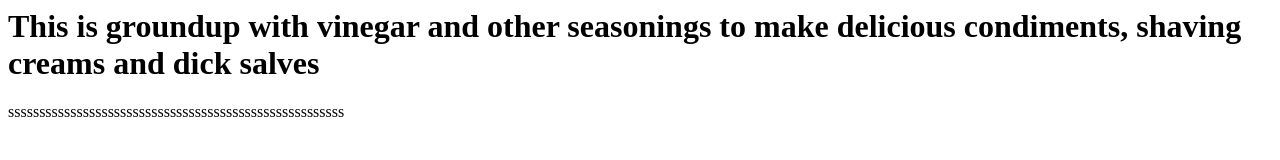
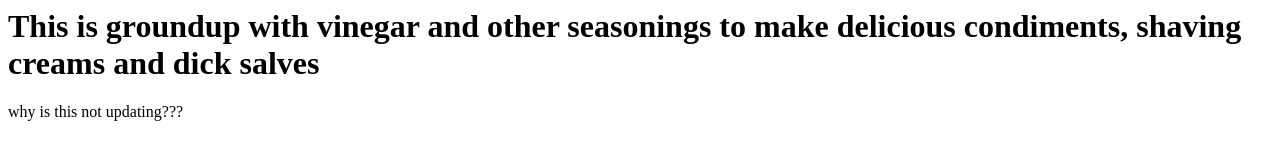
Before and after one commit to Jesi1882/Hello-World, a plain HTML site: page thirdpage.html in a window 1280 px wide. Drawn offline with Linux system fonts and the light colour scheme.

Commit message:
Update thirdpage.html

```diff
--- a/thirdpage.html
+++ b/thirdpage.html
@@ -4,6 +4,6 @@
 This is groundup with vinegar and other seasonings to make
 delicious condiments, shaving creams and dick salves</h1>
 
-    <p>ssssssssssssssssssssssssssssssssssssssssssssssssssssss</p>
+    <p>why is this not updating???</p>
 
 </html>
```
